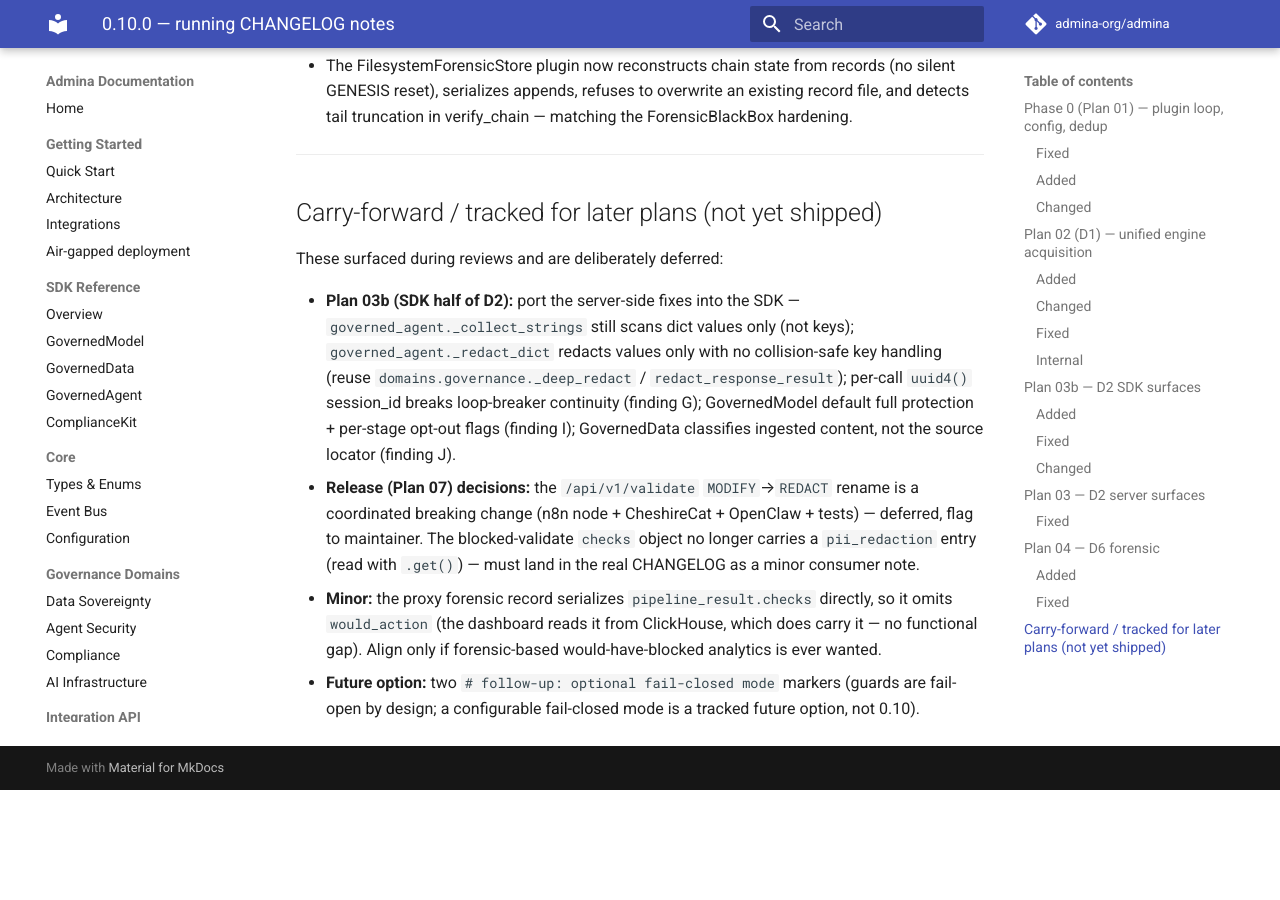
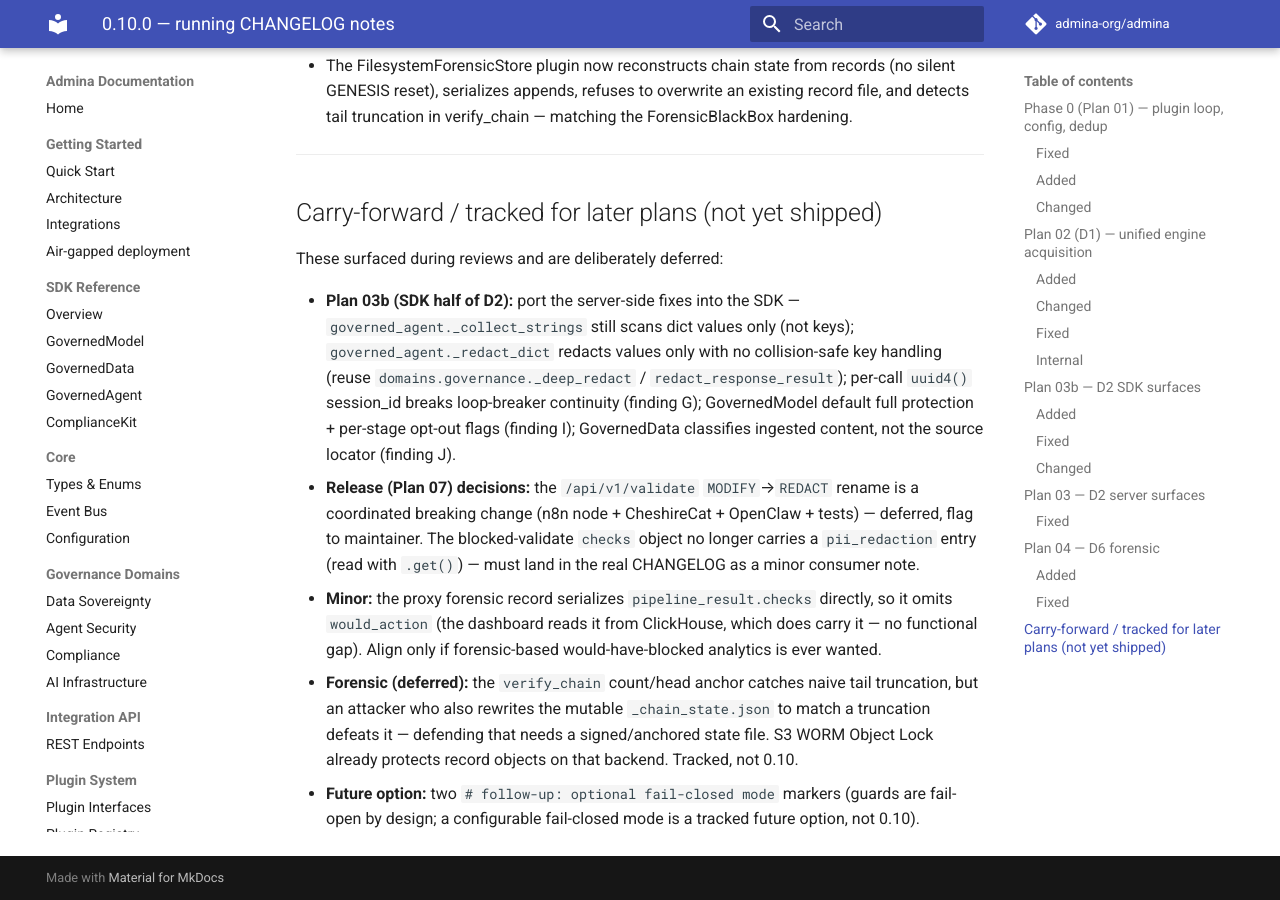
Before and after one commit to admina-org/admina, an MkDocs documentation site: the page built from docs/superpowers/0.10.0-changelog-notes.md, in a window 1280 px wide and 900 px high, scrolled down 3695 px. Built offline with MkDocs 1.6.1 and Material for MkDocs 9.7.7, drawn with Linux system fonts in a browser that asks for light colours; comment, search, counter and statistics services are not loaded; before the commit the page ends 4485 px from its top, so only the background shows below that.

Commit message:
docs: track deferred signed-forensic-state-file follow-up

```diff
--- a/docs/superpowers/0.10.0-changelog-notes.md
+++ b/docs/superpowers/0.10.0-changelog-notes.md
@@ -125,6 +125,10 @@
   directly, so it omits `would_action` (the dashboard reads it from ClickHouse,
   which does carry it — no functional gap). Align only if forensic-based
   would-have-blocked analytics is ever wanted.
+- **Forensic (deferred):** the `verify_chain` count/head anchor catches naive tail
+  truncation, but an attacker who also rewrites the mutable `_chain_state.json` to
+  match a truncation defeats it — defending that needs a signed/anchored state file.
+  S3 WORM Object Lock already protects record objects on that backend. Tracked, not 0.10.
 - **Future option:** two `# follow-up: optional fail-closed mode` markers
   (guards are fail-open by design; a configurable fail-closed mode is a tracked
   future option, not 0.10).
```
